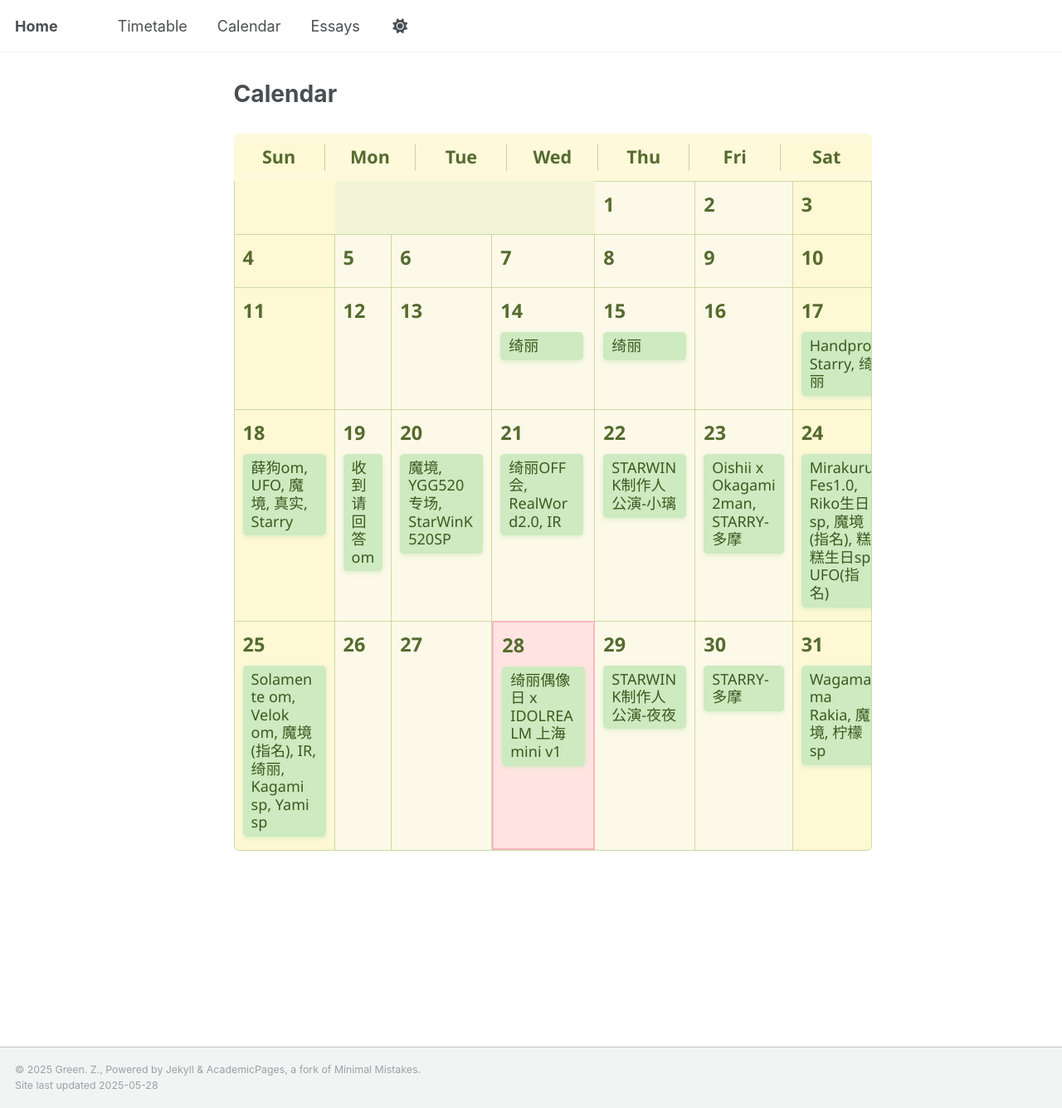
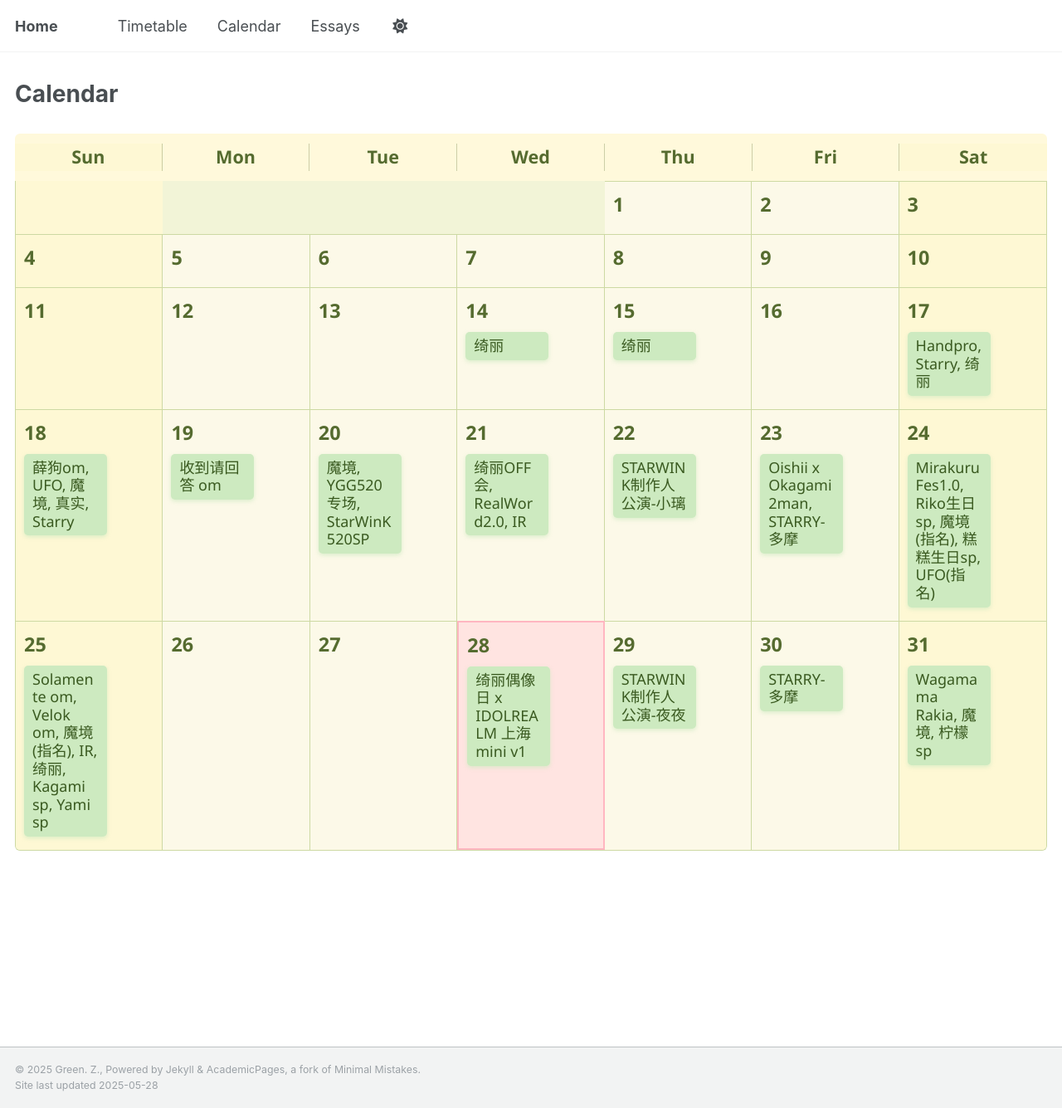
Before and after one commit to renloli/renloli.github.io, a Jekyll site: the page built from _pages/calendar.md, in a window 1280 px wide and 1335 px high. Shown: the whole window at 83% size. Built offline with Jekyll 4.4.1, drawn with Linux system fonts in a browser that asks for light colours.

Commit message:
Update `about.md`.

```diff
--- a/_layouts/calendar.html
+++ b/_layouts/calendar.html
@@ -215,6 +215,16 @@ layout: default
             background-color: #ffe4e1; /* 淡粉色背景 */
             border: 2px solid #ffb6c1; /* 浅粉色边框 */
           }
+
+          @media (min-width: 57.8125em) {
+            .page {
+                width: 100%;
+                float: right;
+                margin-right: 0;
+                padding-left: 0.0%;
+                padding-right: 0.0%;
+            }
+        }
         </style>
       </section>
     </div>
```
